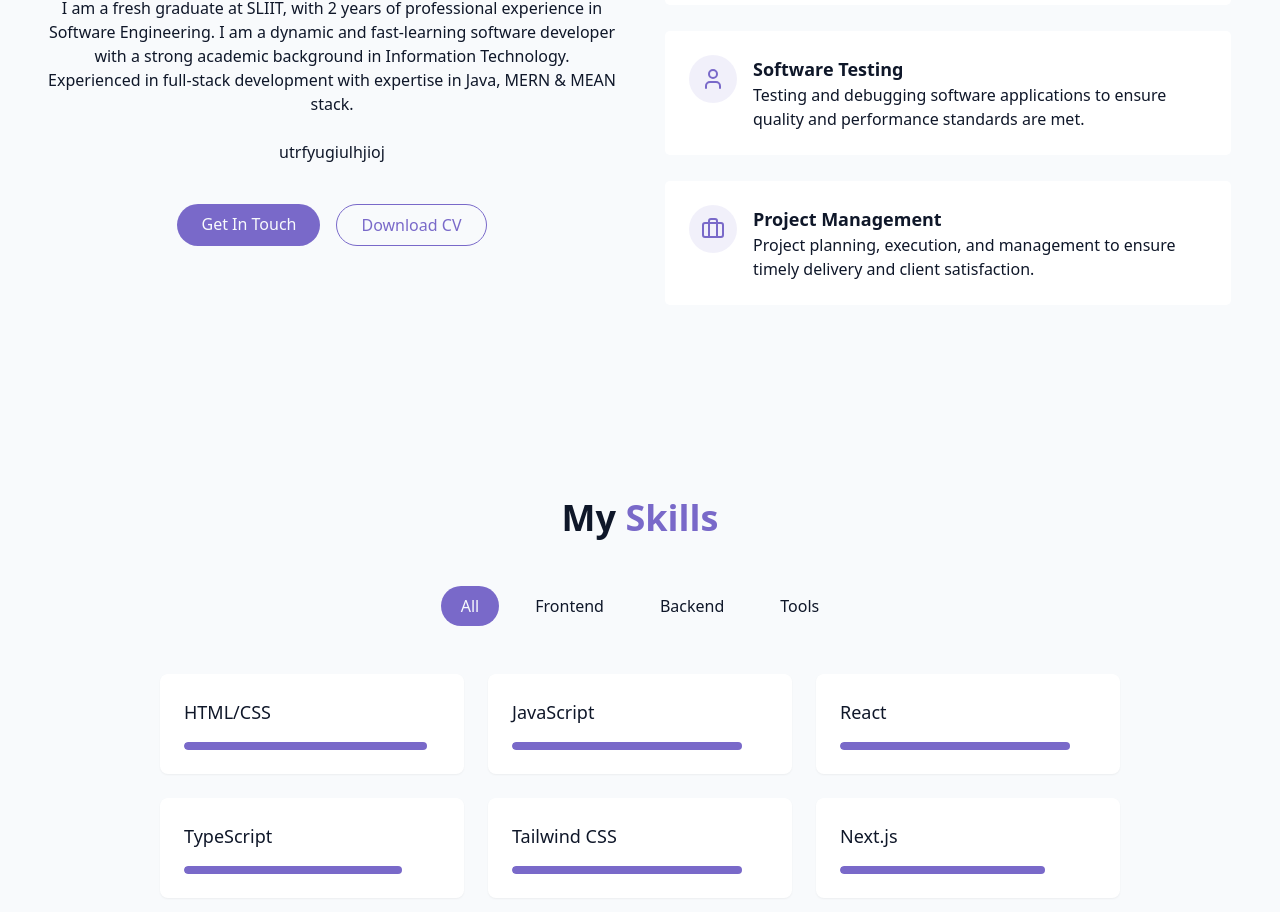
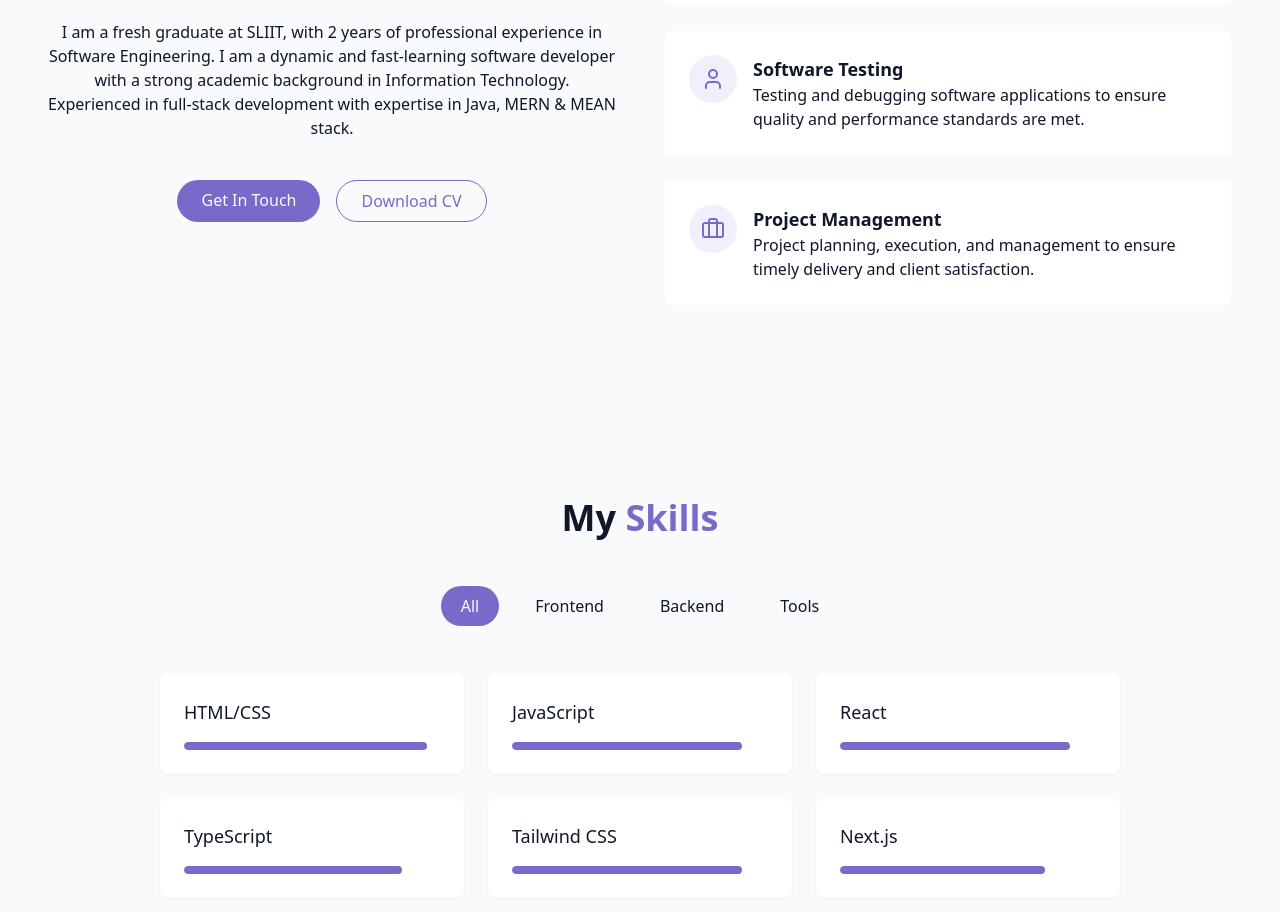
Before and after one commit to HasinPramodya/Personal-Portfolio, a React (Vite) app: page / in a window 1280 px wide. Shown: the part 1136-2048 px from the top of the page. Built offline with nearby package versions, Linux system fonts and the light colour scheme.

Commit message:
fix : remove unused paragraph in AboutMeSection Component

```diff
--- a/src/components/AboutMeSection.jsx
+++ b/src/components/AboutMeSection.jsx
@@ -15,9 +15,6 @@ export default function AboutMeSection() {
                         I am a fresh graduate at SLIIT, with 2 years of professional experience in Software Engineering. I am a dynamic and fast-learning software developer with a strong academic background in Information Technology. Experienced in full-stack development with expertise in Java, MERN & MEAN stack.
                       </p>
 
-                      <p className={"text-muted-foreground"}>
-                         utrfyugiulhjioj
-                      </p>
 
                       <div className={"flex flex-col sm:flex-row gap-4 pt-4 justify-center"}>
                           <a href={"#contact"} className={"cosmic-button"}>{" "}Get In Touch</a>
```
